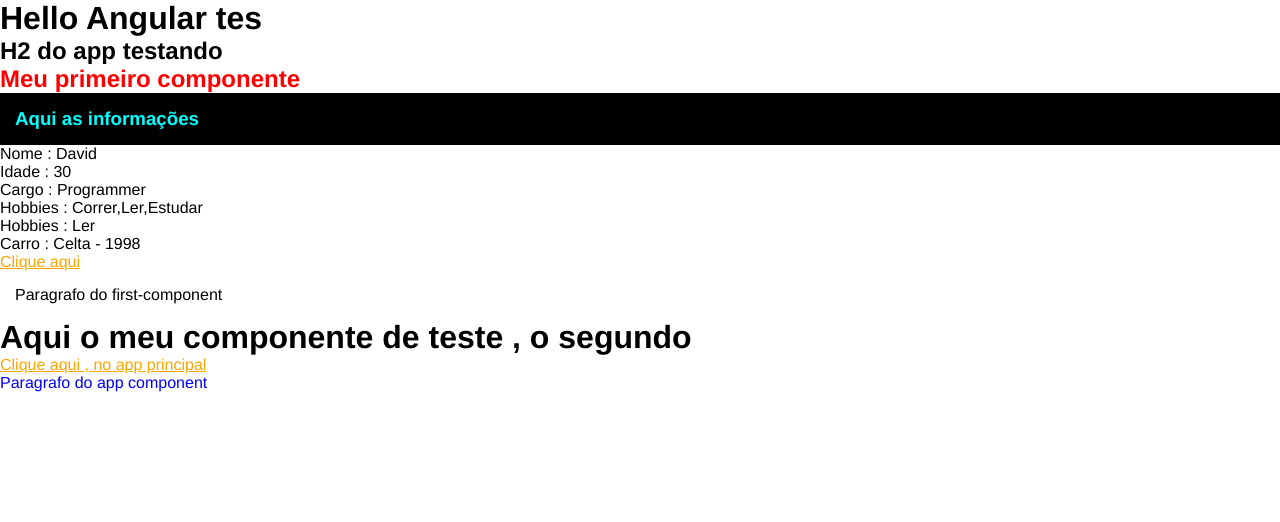
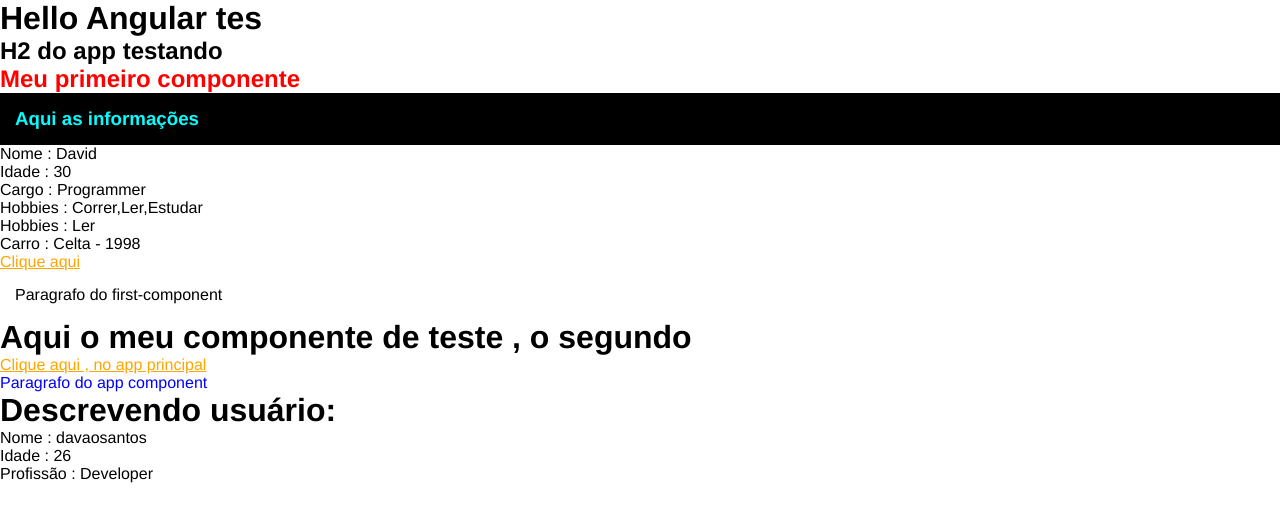
Before and after one commit to davaosantos/Angular-Battisti, an Angular app: page / in a window 1280 px wide. Shown: the top 522 px of the page. Built offline with nearby package versions, Linux system fonts and the light colour scheme.

Commit message:
7 - Compartilhamento de dados

```diff
--- a/src/app/app.component.html
+++ b/src/app/app.component.html
@@ -6,3 +6,4 @@
     <a href="#">Clique aqui , no app principal</a>
 </div>
 <p>Paragrafo do app component</p>
+<app-parent-data [name]="username" [userData]="userData"></app-parent-data>
--- a/src/app/app.component.ts
+++ b/src/app/app.component.ts
@@ -2,13 +2,20 @@
 import { RouterOutlet } from '@angular/router';
 import { FirstComponentComponent } from "./components/first-component/first-component.component";
 import { SecondComponentComponent } from "./components/second-component/second-component.component";
+import { ParentDataComponent } from "./components/parent-data/parent-data.component";
 
 @Component({
   selector: 'app-root',
-  imports: [RouterOutlet, FirstComponentComponent, SecondComponentComponent],
+  imports: [RouterOutlet, FirstComponentComponent, SecondComponentComponent, ParentDataComponent],
   templateUrl: './app.component.html',
   styleUrl: './app.component.css'
 })
 export class AppComponent {
   title = 'curso-angular';
+  username = "davaosantos";
+  userData = {
+    name : "Dalisson",
+    age : 26,
+    role : "Developer"
+  }
 }
--- /dev/null
+++ b/src/app/components/parent-data/parent-data.component.html
@@ -0,0 +1,4 @@
+<h1>Descrevendo usuário: </h1>
+<p> Nome : {{name}}</p>
+<p> Idade : {{userData.age}}</p>
+<p> Profissão : {{userData.role}}</p>
```
Also changed, not shown: src/app/components/parent-data/parent-data.component.ts (added, +13 -0 lines), src/app/components/parent-data/parent-data.component.css (added).
